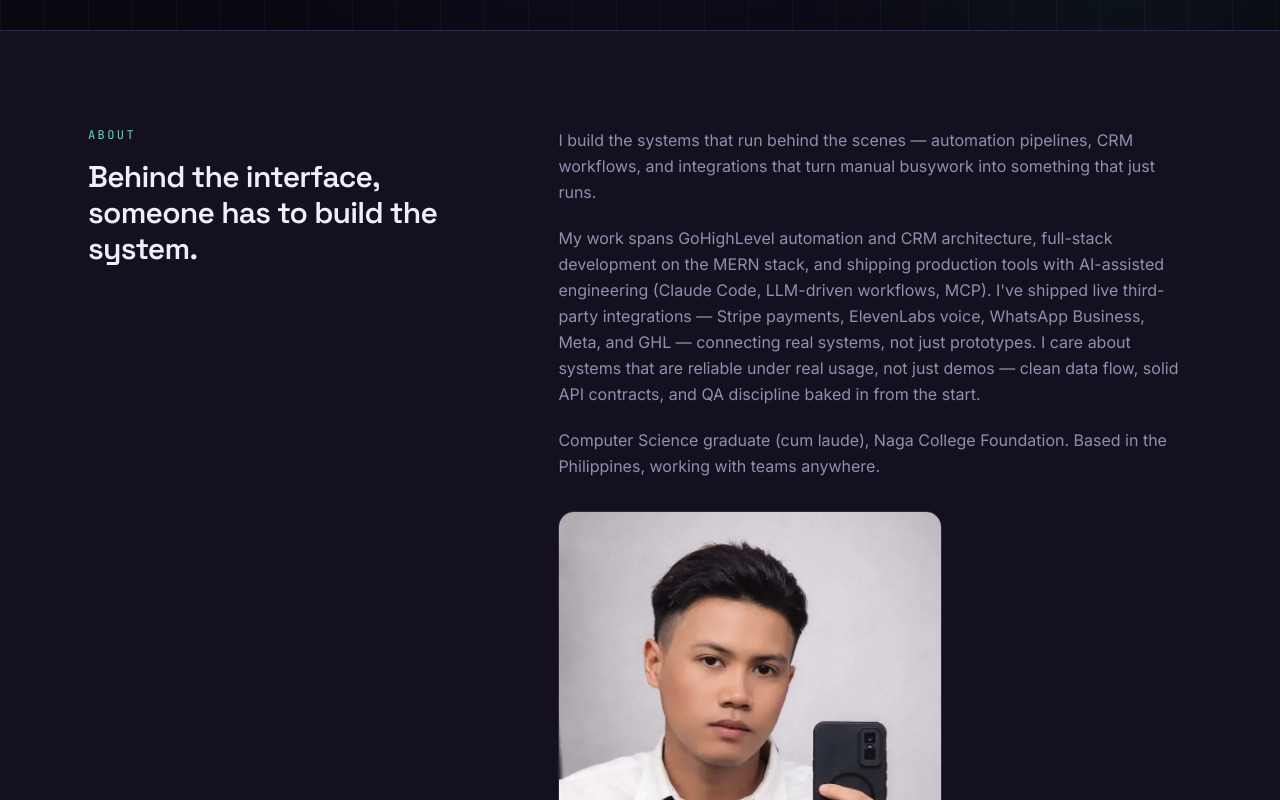
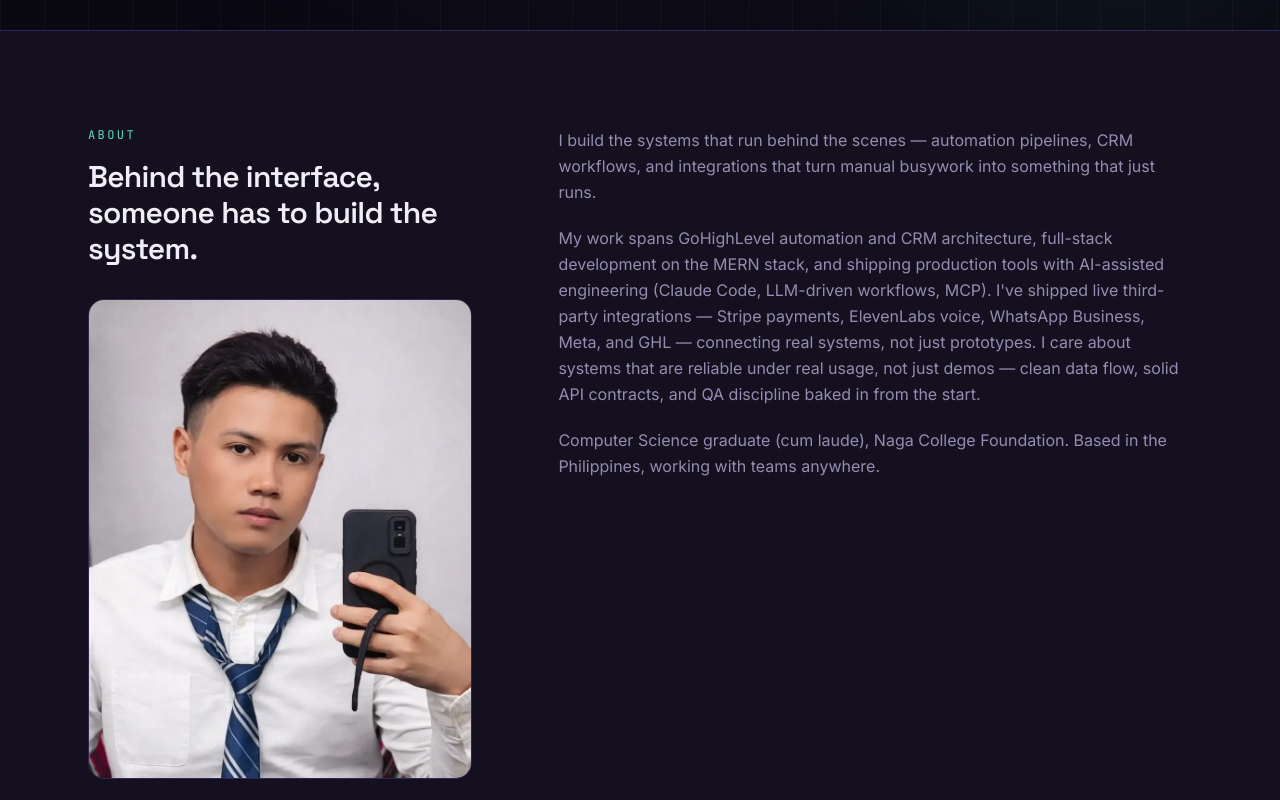
Before and after one commit to dooddles07/Portolio, a React (Vite) app: page / in a window 1280 px wide. Shown: the part 560-1360 px from the top of the page. Built offline with nearby package versions, Linux system fonts and the light colour scheme.

Commit message:
fix: move about photo under heading in left column

```diff
--- a/src/components/About.tsx
+++ b/src/components/About.tsx
@@ -5,6 +5,7 @@ export default function About() {
   return (
     <section id="about" className="border-t border-line bg-surface">
       <div className="mx-auto grid max-w-6xl gap-12 px-6 py-24 md:grid-cols-[0.8fr_1.2fr]">
+        <div>
           <Reveal>
             <p className="eyebrow mb-4">About</p>
             <h2 className="font-display text-3xl font-semibold tracking-tight text-ink">
@@ -12,14 +13,7 @@ export default function About() {
             </h2>
           </Reveal>
 
-        <div className="space-y-5">
-          {profile.bio.map((p, i) => (
-            <Reveal key={i} delay={i * 0.08}>
-              <p className="text-base leading-relaxed text-muted">{p}</p>
-            </Reveal>
-          ))}
-
-          <Reveal delay={0.3}>
+          <Reveal delay={0.15}>
             <div className="mt-8 aspect-[4/5] w-full max-w-sm overflow-hidden rounded-2xl border border-line">
               <img
                 src={profile.avatarUrl}
@@ -29,6 +23,14 @@ export default function About() {
             </div>
           </Reveal>
         </div>
+
+        <div className="space-y-5">
+          {profile.bio.map((p, i) => (
+            <Reveal key={i} delay={i * 0.08}>
+              <p className="text-base leading-relaxed text-muted">{p}</p>
+            </Reveal>
+          ))}
+        </div>
       </div>
     </section>
   )
```
Lines whose indentation alone changed are shown as unchanged.
